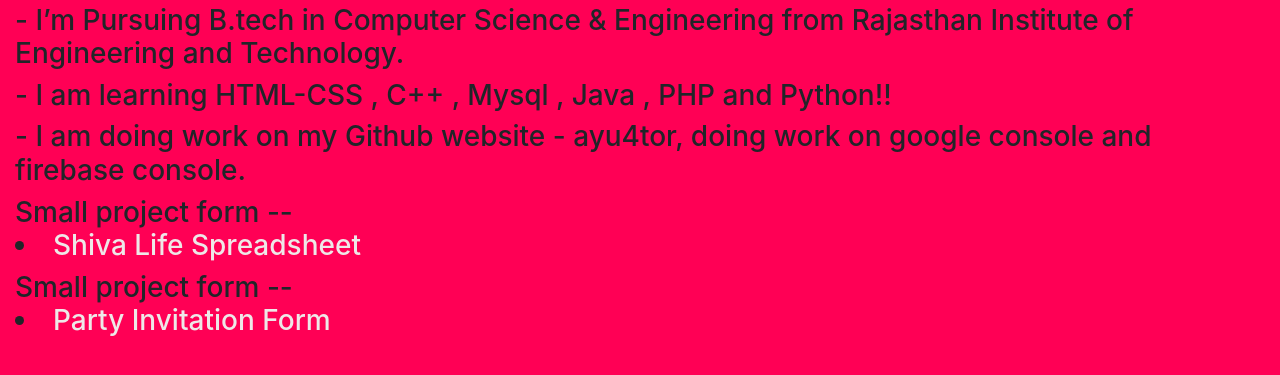
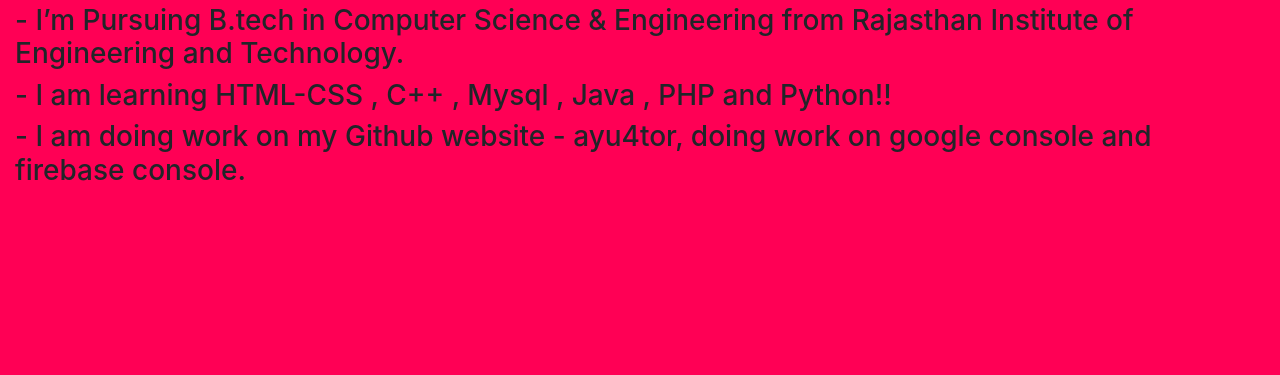
Before and after one commit to ayu4tor/Urbanic-Heroku-webpage, a Python web app: template templates/Portfolio index.html in a window 1280 px wide. Shown: the part 269-644 px from the top of the page. Run offline with Jinja, Linux system fonts and the light colour scheme; the template is opened without the code that fills it, so the values that code supplies are empty.

Commit message:
Update Portfolio index.html

```diff
--- a/templates/Portfolio index.html
+++ b/templates/Portfolio index.html
@@ -127,16 +127,11 @@
                  <h3> - I’m  Pursuing B.tech in Computer Science & Engineering from Rajasthan Institute of Engineering and Technology. </h3>
                  <h3> - I am learning HTML-CSS , C++ , Mysql , Java , PHP and Python!!  </h3>
                  <h3> - I am doing work on my Github website - ayu4tor, doing work on google console and firebase console.  </h3>
-                 <h3> Small project form -- <li><a href="https://docs.google.com/forms/d/e/1FAIpQLSedW5N-sHR9ql1aOvmk5-RQjgNljoQp14B3SVCWlU7aKbFRVQ/viewform?usp=sf_link">Shiva Life Spreadsheet </a></li></h3>
-                 <h3> Small project form -- <li><a href="https://docs.google.com/forms/d/e/1FAIpQLSdhItOLJqbr-BNT8vpbc0SpbNVHLn2DVDoyBopsT5hJwDnr3A/viewform?usp=sf_link">Party Invitation Form </a></li></h3>
+
                 </p>
                 <h1> </h1>
 
             </div>
-
-
-
-
-        </div>
+ </div>
 </body>
 </html>
```
